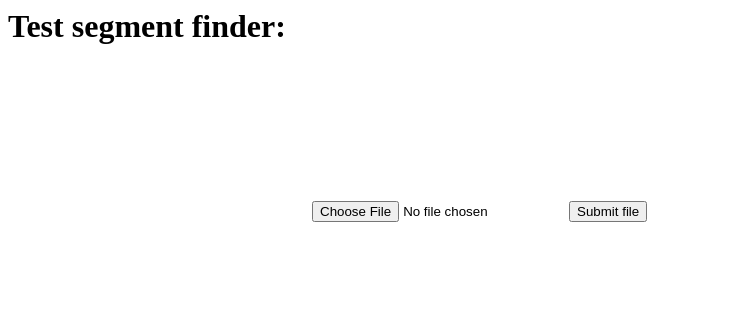
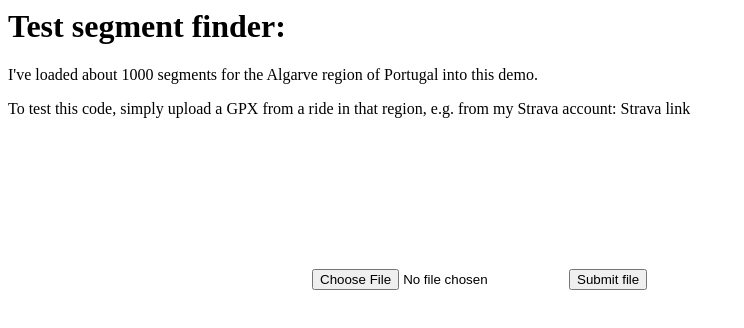
Before and after one commit to festinalente/segmentMatcher, a website: page webview/index.html in a window 1280 px wide. Shown: the whole page, without its empty margins (0-744 px from the left). Drawn offline with nearby package versions, Linux system fonts and the light colour scheme.

Commit message:
slightly improved demo page

```diff
--- a/webview/index.html
+++ b/webview/index.html
@@ -2,6 +2,11 @@
 
 <body>
   <h1>Test segment finder:</h1>
+  <p>I've loaded about 1000 segments for the Algarve region of Portugal into this demo.</p>
+  <p>To test this code, simply upload a GPX from a ride in that region, e.g. from my Strava account:
+    <link href="https://www.strava.com/athletes/6024422">Strava link</link>
+  </p>
+
   <canvas id="chart_div"></canvas>
   <!--<form id="submit segment" enctype="multipart/form-data" action="/processFile" method="POST">
     <input type="submit" value="submit">
```
Also changed, not shown: README.md.
